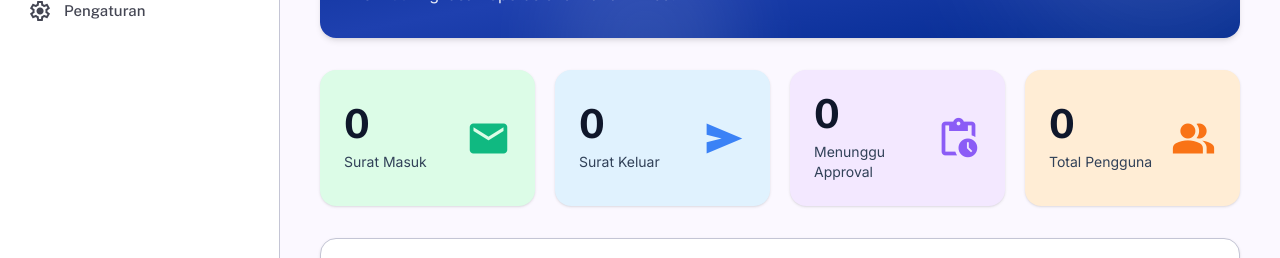
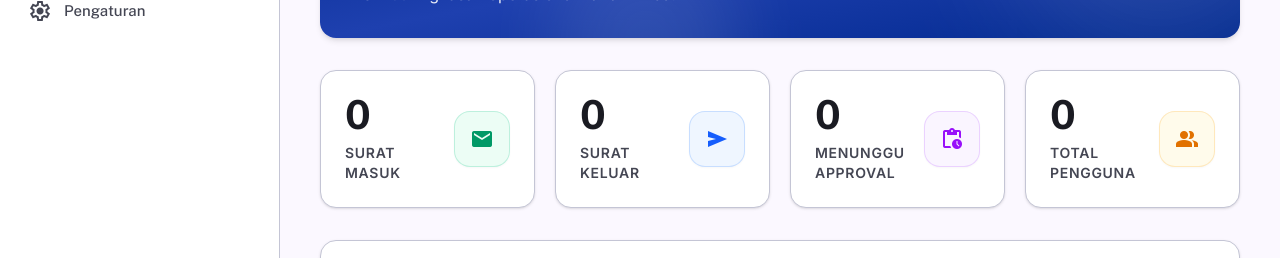
Before and after one commit to iqbalgsr46/sipas, a Next.js app: page /dashboard in a window 1280 px wide. Shown: the part 235-493 px from the top of the page. Built offline with nearby package versions, Linux system fonts and the light colour scheme; no server answers; the database is empty.

Commit message:
fix: redesign dashboard stats cards to be dark-mode friendly and elegant

```diff
--- a/src/app/(dashboard)/dashboard/page.tsx
+++ b/src/app/(dashboard)/dashboard/page.tsx
@@ -145,34 +145,30 @@ export default function DashboardPage() {
     {
       label: "Surat Masuk",
       value: stats.totalMasuk,
-      icon: "mail", // icon amplop
-      color: "bg-[#dcfce7]", // hijau pastel cerah
-      iconColor: "text-[#10b981]", // hijau solid
+      icon: "mail",
+      iconBg: "bg-emerald-50 dark:bg-emerald-500/10 ring-emerald-500/20 text-emerald-600 dark:text-emerald-400",
       href: "/surat-masuk",
     },
     {
       label: "Surat Keluar",
       value: stats.totalKeluar,
-      icon: "send", // icon pesawat kertas (kirim)
-      color: "bg-[#e0f2fe]", // biru pastel cerah
-      iconColor: "text-[#3b82f6]", // biru solid
+      icon: "send",
+      iconBg: "bg-blue-50 dark:bg-blue-500/10 ring-blue-500/20 text-blue-600 dark:text-blue-400",
       href: "/surat-keluar",
     },
     {
       label: "Menunggu Approval",
       value: stats.pendingApproval,
-      icon: "pending_actions", // icon clipboard pending
-      color: "bg-[#f3e8ff]", // ungu pastel cerah
-      iconColor: "text-[#8b5cf6]", // ungu solid
+      icon: "pending_actions",
+      iconBg: "bg-purple-50 dark:bg-purple-500/10 ring-purple-500/20 text-purple-600 dark:text-purple-400",
       href: "/approval",
       highlight: stats.pendingApproval > 0,
     },
     {
       label: "Total Pengguna",
       value: stats.totalUsers,
-      icon: "group", // icon users
-      color: "bg-[#ffedd5]", // orange pastel cerah
-      iconColor: "text-[#f97316]", // orange solid
+      icon: "group",
+      iconBg: "bg-amber-50 dark:bg-amber-500/10 ring-amber-500/20 text-amber-600 dark:text-amber-400",
       href: "/users",
     }
   ];
@@ -240,23 +236,20 @@ export default function DashboardPage() {
           <Link
             key={card.label}
             href={card.href}
-            className={`rounded-2xl p-6 shadow-sm hover:shadow-md hover:-translate-y-1 transition-all duration-300 group cursor-pointer flex items-center justify-between ${card.color} ${
-              card.highlight ? "ring-2 ring-purple-400 ring-offset-2 ring-offset-surface" : ""
+            className={`rounded-2xl p-6 bg-surface-container-lowest border border-outline-variant shadow-sm hover:shadow-md hover:-translate-y-1 transition-all duration-300 group cursor-pointer flex items-center justify-between ${
+              card.highlight ? "ring-2 ring-purple-500/50" : ""
             }`}
           >
             <div className="flex flex-col justify-center">
-              <span className="font-public-sans text-[40px] leading-none font-extrabold tracking-tight text-slate-900 mb-2">
+              <span className="font-public-sans text-[40px] leading-none font-extrabold tracking-tight text-on-surface mb-2 group-hover:scale-105 origin-left transition-transform">
                 {card.value}
               </span>
-              <span className="font-inter text-sm font-medium text-slate-700">
+              <span className="font-inter text-sm font-semibold text-on-surface-variant uppercase tracking-wider">
                 {card.label}
               </span>
             </div>
-            <div className="flex items-center justify-center group-hover:scale-110 transition-transform duration-300">
-              <span
-                className={`material-symbols-outlined icon-fill ${card.iconColor}`}
-                style={{ fontSize: "45px", lineHeight: 1 }}
-              >
+            <div className={`w-14 h-14 rounded-2xl flex items-center justify-center ring-1 ring-inset shadow-[0_1px_2px_0_rgba(0,0,0,0.03)] shrink-0 ${card.iconBg}`}>
+              <span className="material-symbols-outlined icon-fill text-[30px] group-hover:scale-110 transition-transform">
                 {card.icon}
               </span>
             </div>
```
